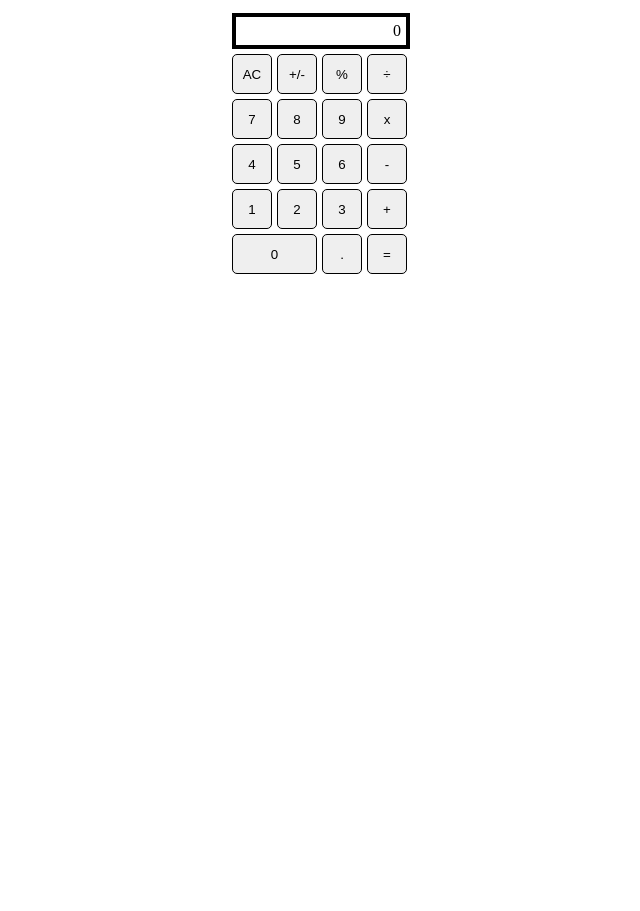
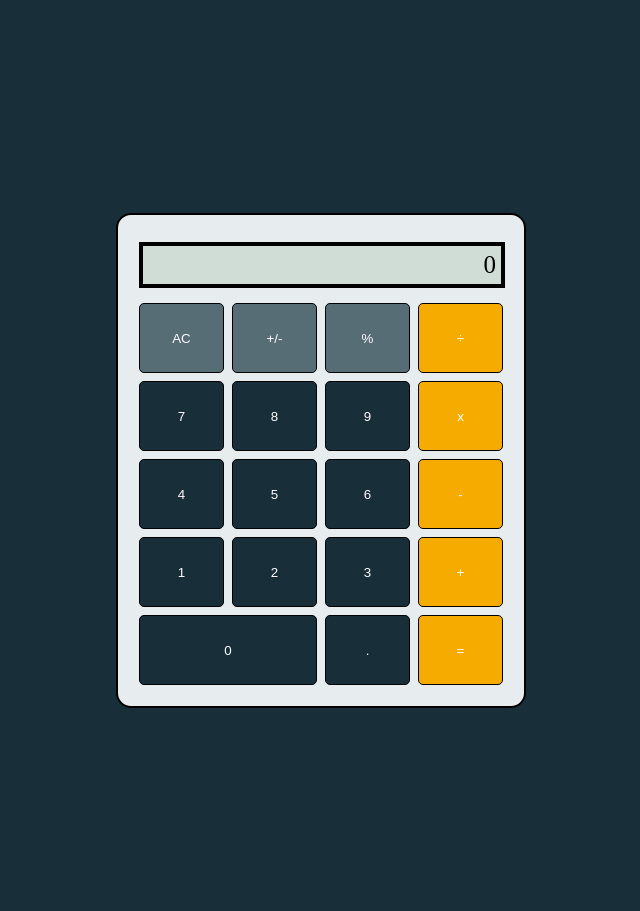
Before and after one commit to dtamb/calculator, a plain HTML site: page index.html in a window 1280 px wide. Shown: the whole page, without its empty margins (319-959 px from the left). Before the commit the page ends 800 px from the top, so only its background shows below. Drawn offline with Linux system fonts and the light colour scheme.

Commit message:
Add colour scheme and center
Colour scheme for buttons and larger-sized
interface for users. Centred.

```diff
--- a/index.html
+++ b/index.html
@@ -8,15 +8,16 @@
     <script src="script.js" defer></script>
 </head>
 <body>
+    <div class="spacer"></div>
     <div class="calculator">
         <div class="screen">
             0
         </div>
         <div class="buttons">
             <div class="buttonRow">
-                <button class="button clear">AC</button>
-                <button class="button">+/-</button>
-                <button class="button">%</button>
+                <button class="button special clear">AC</button>
+                <button class="button special">+/-</button>
+                <button class="button special">%</button>
                 <button class="button operator">÷</button>
 
             </div>
@@ -49,5 +50,6 @@
             </div>
         </div>
     </div>
+    <div class="spacer"></div>
 </body>
 </html>
--- a/script.js
+++ b/script.js
@@ -57,7 +57,6 @@ function buttonClick(eventObj){
         if(!(input1&&operator)){
             return;
         }
-        console.log("Hiya");
         input2 = displayValue.join('');
         displayValue.splice(0);
         updateScreen([operate(+input1,+input2,operator)],screen);
--- a/styles.css
+++ b/styles.css
@@ -1,42 +1,72 @@
 body{
     display: flex;
     justify-content: center;
+    flex-direction: column;
+    padding: 5px;
     align-items: center;
-    text-align: center;
+    background-color: #182F3A;
+}
+
+.spacer{
+    height: 200px;
+    flex: 1 1 auto;
 }
 
 .calculator{
-    padding: 5px;
-
+    flex: 0 0 auto;
+    padding: 12px;
+    border: 2px solid black;
+    border-radius: 15px;
+    background-color: #E7ECEE;
 }
 
 .screen{
-    width: 160px;
+    width: 348px;
     border: 4px black solid;
-    margin-bottom: 5px;
+    margin-bottom: 15px;
+    margin-top: 15px;
+    margin-left: 9px;
     padding: 5px;
     text-align: end;
+    background-color: #D0DDD6;
+    font-size: 25px;
 }
 
 .buttons{
     display:flex;
     flex-direction:column;
-    gap: 5px;
+    gap: 8px;
+    margin: 9px;
 }
 
 .buttonRow{
     display:flex;
-    gap: 5px;
+    gap: 8px;
 }
 
 .button{
     border: 1px solid black;
     border-radius: 5px;
     padding: 5px;
-    width: 40px;
-    height: 40px;
+    width: 85px;
+    height: 70px;
+    color: #FFFBFF;
 }
 
 .button.zero{
-    width: 85px;
+    width: 178px;
 }
+
+.operator,
+.equals{
+    background-color: #F5AB00;
+}
+
+.number,
+.point{
+    background-color: #182F3A;
+}
+
+.special{
+    background-color: #566D76;
+}
```
